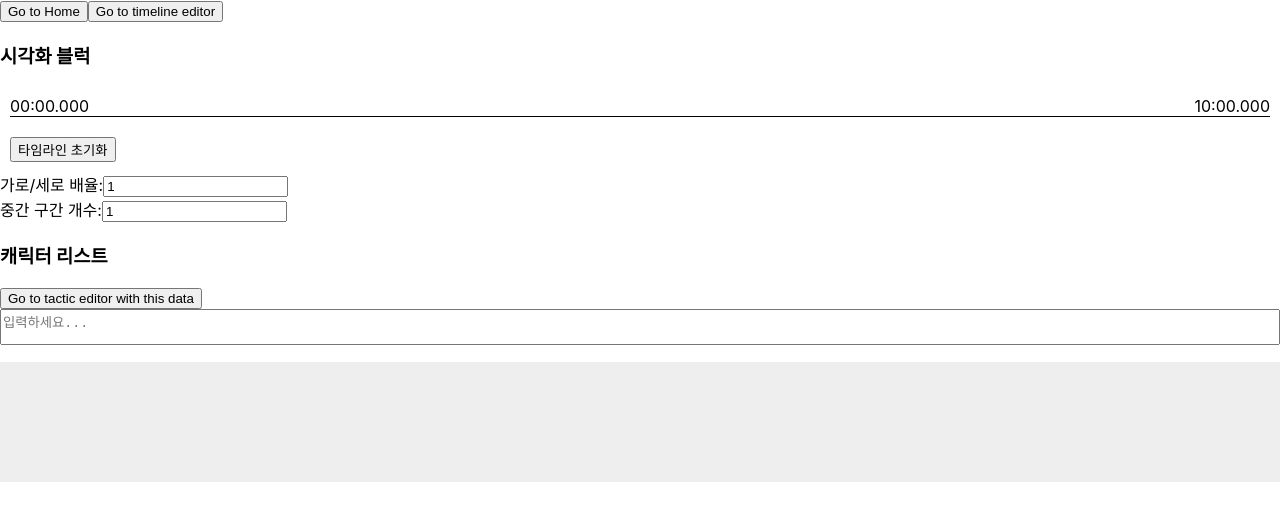
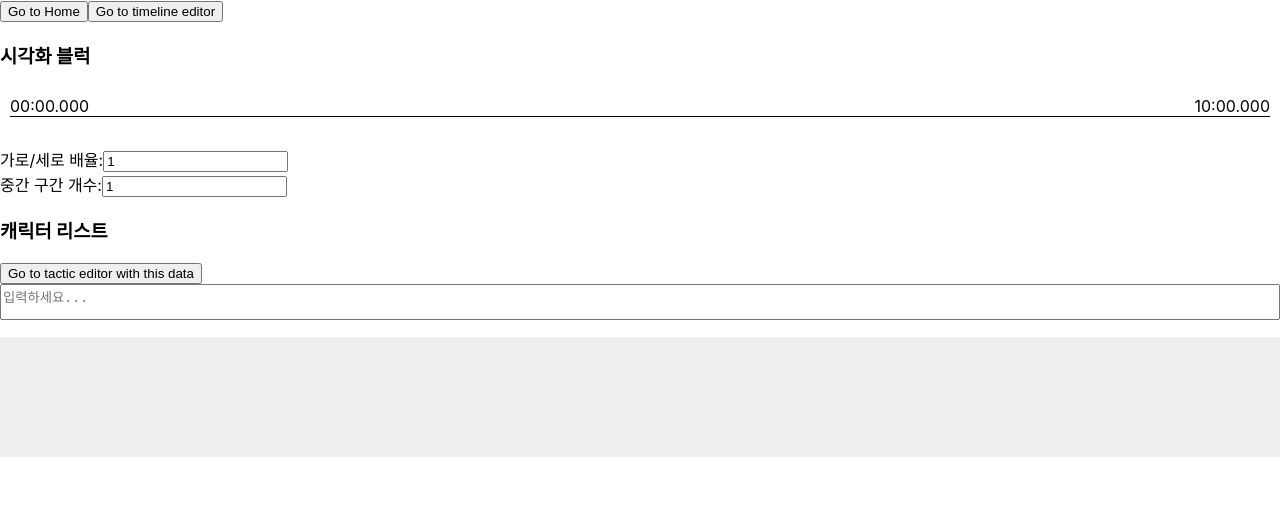
Before and after one commit to hansnjaren/bata_web, a React (Create React App) app: page /parseTimeline in a window 1280 px wide. Shown: the top 520 px of the page. Built offline with nearby package versions, Linux system fonts and the light colour scheme.

Commit message:
fix: timeline did not applied immediately

```diff
--- a/src/components/TimelineGraph.tsx
+++ b/src/components/TimelineGraph.tsx
@@ -46,12 +46,16 @@ export default function TimelineGraph({
     buffItems.map((it) => ({ ...it })),
   );
 
-  const resetData = () => {
+  const resetData = (attackItems: AttackSkill[], buffItems: BuffSkill[]) => {
     setAttack(
       attackItems.map((it) => ({ ...it, allDelays: [...it.allDelays] })),
     );
     setBuff(buffItems.map((it) => ({ ...it })));
   };
+
+  useEffect(() => {
+    resetData(attackItems, buffItems);
+  }, [attackItems, buffItems]);
 
   const skillTypes = useSkillTypes(attack, buff);
   const { maxTime, minTime } = useTimeBounds(attack, buff, checkedUE2);
@@ -533,7 +537,11 @@ export default function TimelineGraph({
           </div>
         </div>
 
-        <button onClick={resetData}>타임라인 초기화</button>
+        {editable && (
+          <button onClick={() => resetData(attackItems, buffItems)}>
+            타임라인 초기화
+          </button>
+        )}
       </div>
     </div>
   );
```
